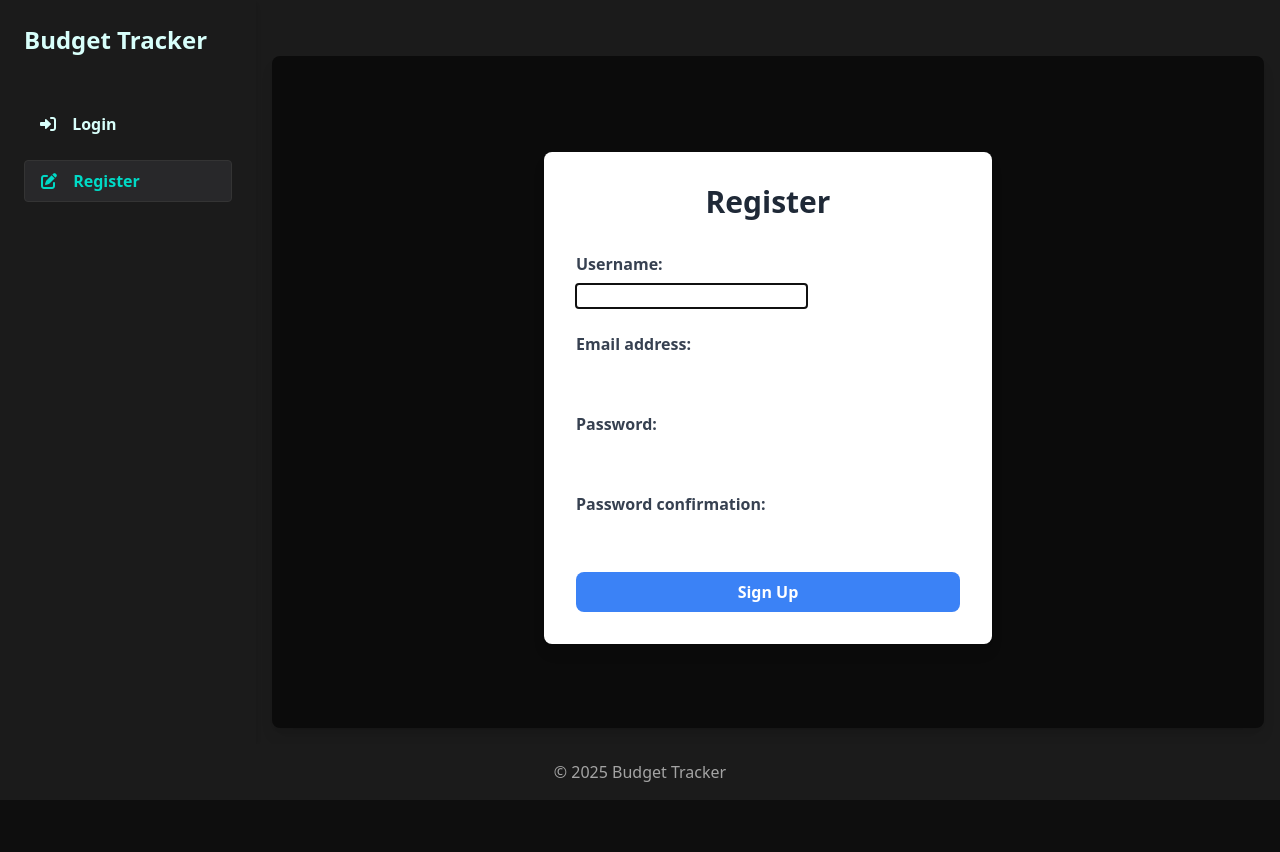
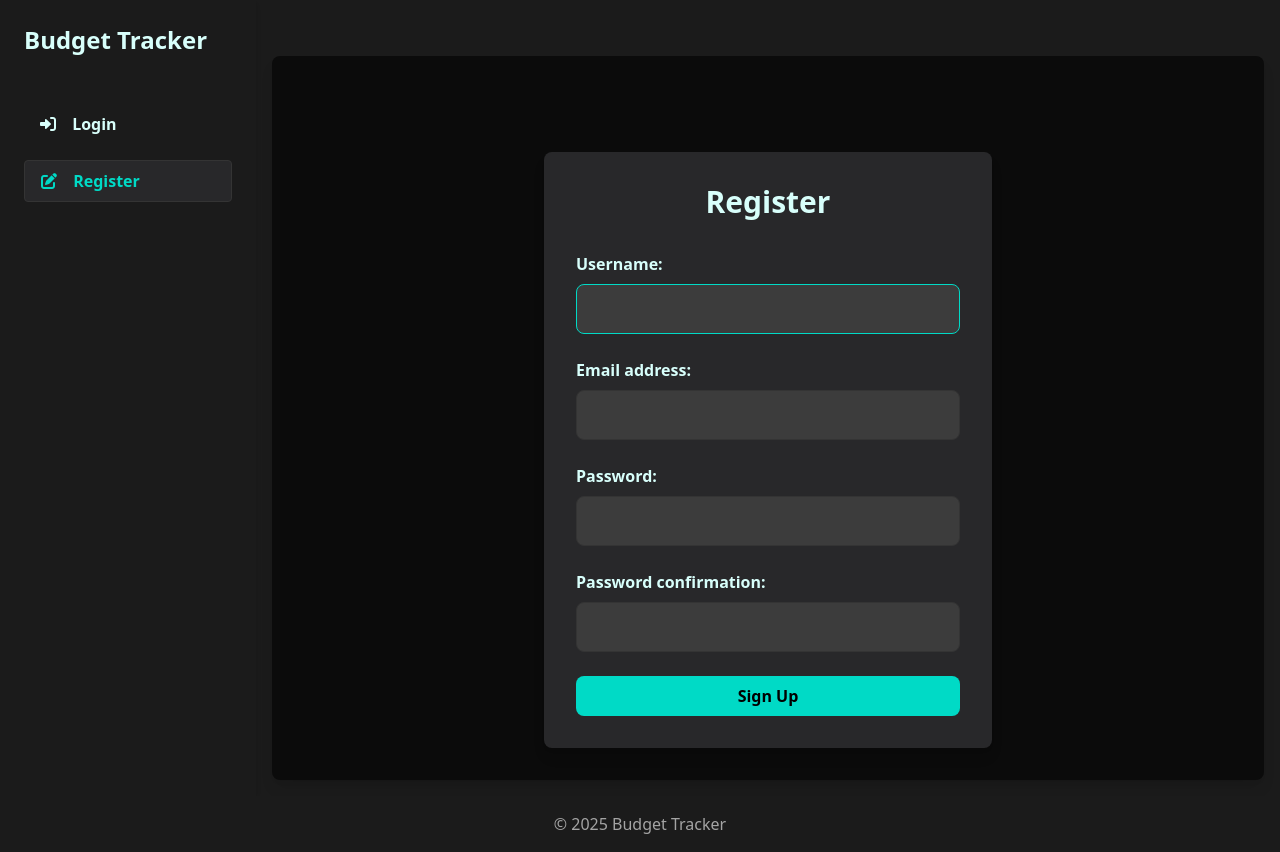
Before and after one commit to clareenz/budget_tracker, a Django app: page /register/ in a window 1280 px wide. Before the commit the page ends 800 px from the top, so only its background shows below. Run offline with Django 5.2, Linux system fonts and the light colour scheme; some libraries are stand-ins or nearby versions.

Commit message:
UI for Register
Added UI design for register form

```diff
--- a/budget_app/static/style.css
+++ b/budget_app/static/style.css
@@ -178,3 +178,27 @@
   outline: none;
   background-color: #3c3c3c;
 }
+
+.register-container input[type="text"],
+.register-container input[type="password"],
+.register-container input[type="email"],
+.register-container select,
+.register-container textarea {
+  width: 100%;
+  padding: 0.75rem; /* 12px */
+  border-radius: 0.5rem; /* 8px */
+  border: 1px solid #343434;
+  background-color: #3c3c3c;
+  color: #b1b1b1;
+  font-size: 1rem;
+  transition: border-color 0.3s ease, background-color 0.3s ease;
+}
+
+/* Focus style */
+.register-container input:focus,
+.register-container select:focus,
+.register-container textarea:focus {
+  border-color: #00dac6;
+  outline: none;
+  background-color: #3c3c3c;
+}
--- a/budget_app/templates/budget_app/login.html
+++ b/budget_app/templates/budget_app/login.html
@@ -2,7 +2,7 @@
 
 {% block content %}
 <div class="login-container max-w-md mx-auto mt-16 bg-[#28282a] shadow-lg rounded-lg p-8">
-  <h2 class="text-3xl font-bold mb-8 text-center text-[#ffffff]">Login</h2>
+  <h2 class="text-3xl font-bold mb-8 text-center text-[#d8fffb]">Login</h2>
 
   <form method="post" class="space-y-6">
     {% csrf_token %}
@@ -17,8 +17,8 @@
       </div>
     {% endfor %}
 
-    <button type="submit" class="w-full bg-green-500 hover:bg-green-600 text-white font-semibold py-2 rounded-lg transition duration-300">
-      Login
+    <button type="submit" class="w-full bg-[#00dac6] hover:bg-[#00c7ab] hover:text-white text-black font-semibold py-2 rounded-lg transition duration-300">
+      Log In
     </button>
   </form>
 </div>
--- a/budget_app/templates/budget_app/register.html
+++ b/budget_app/templates/budget_app/register.html
@@ -1,15 +1,15 @@
 {% extends 'budget_app/base.html' %}
 
 {% block content %}
-<div class="max-w-md mx-auto mt-16 bg-white shadow-lg rounded-lg p-8">
-  <h2 class="text-3xl font-bold mb-8 text-center text-gray-800">Register</h2>
+<div class="register-container max-w-md mx-auto mt-16 bg-[#28282a] shadow-lg rounded-lg p-8">
+  <h2 class="text-3xl font-bold mb-8 text-center text-[#d8fffb]">Register</h2>
 
   <form method="post" class="space-y-6">
     {% csrf_token %}
 
     {% for field in form %}
       <div>
-        <label class="block text-gray-700 font-semibold mb-2">{{ field.label_tag }}</label>
+        <label class="block text-[#d8fffb] font-semibold mb-2">{{ field.label_tag }}</label>
         {{ field }}
         {% if field.errors %}
           <p class="text-red-500 text-sm mt-1">{{ field.errors }}</p>
@@ -17,7 +17,7 @@
       </div>
     {% endfor %}
 
-    <button type="submit" class="w-full bg-blue-500 hover:bg-blue-600 text-white font-semibold py-2 rounded-lg transition duration-300">
+    <button type="submit" class="w-full bg-[#00dac6] hover:bg-[#00c7ab]  hover:text-white text-black font-semibold py-2 rounded-lg transition duration-300">
       Sign Up
     </button>
   </form>
```
Also changed, not shown: db.sqlite3.
